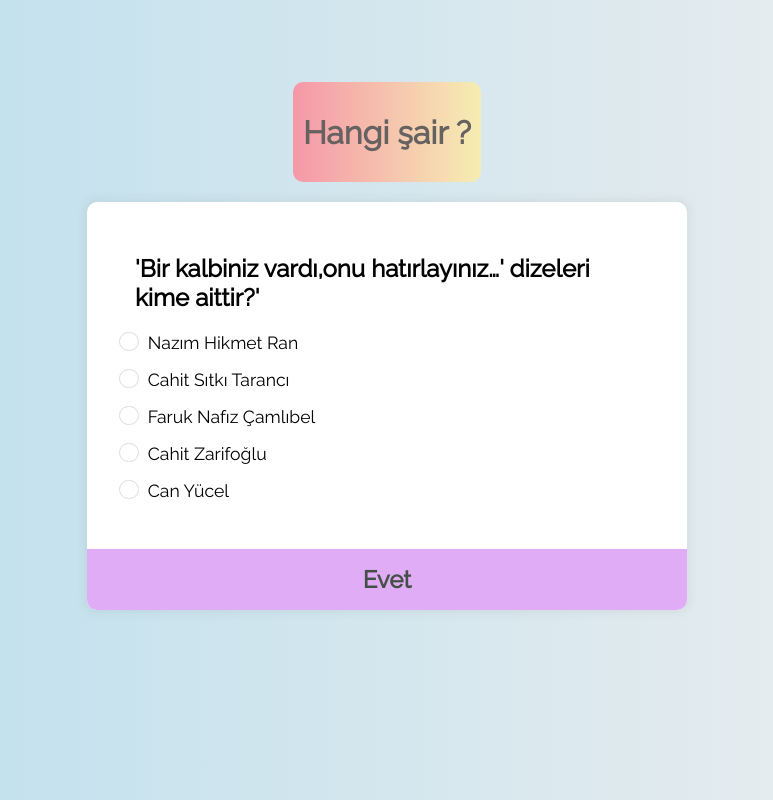
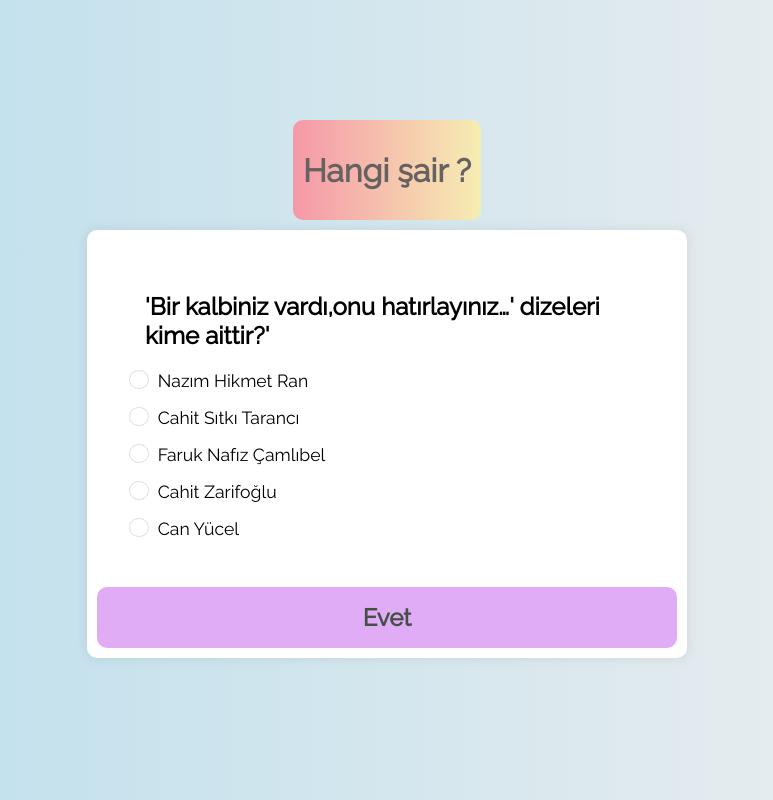
Before and after one commit to sevimaydin/javaS-Quiz, a plain HTML site: page index.html in a window 1280 px wide. Shown: the whole page, without its empty margins (253-1026 px from the left). Drawn offline with Linux system fonts and the light colour scheme.

Commit message:
css  düzenlendi

```diff
--- a/style.css
+++ b/style.css
@@ -24,17 +24,19 @@ body{
     color: rgb(103, 98, 98);
     background: linear-gradient(90deg, #f598a8, #f6edb2);
     border-radius: 10px ;
-    margin-top: 20px;
+    margin-top: 10px;
     padding: 10px;
 }
 .quiz-container {
     background-color: #fff;
     border-radius: 10px;
     box-shadow: 0 0 10px 2px rgba(100, 100, 100, 0.1);
-    width: 600px;
-    margin-top: 20px;
+    width: 100%;
+    max-width: 600px;
+    margin-top: 10px;
+    padding: 10px;
     display: inline-block;
-    margin-bottom: 8rem;
+    margin-bottom: 2rem;
 
 }
 
@@ -48,6 +50,7 @@ h2 {
 ul {
     list-style-type: none;
     padding: 0;
+    margin: 0;
 }
 
 ul li {
@@ -65,7 +68,7 @@ ul li label {
     font-family: inherit;
     font-weight: bold;
     font-size: 1.5rem;
-    border-radius: 0 0 10px 10px;
+    border-radius: 10px 10px 10px 10px;
     display: block;
     width: 100%;
     padding: 1rem;
@@ -126,11 +129,3 @@ display:none;
     opacity: 1;
 
 }
-
-@media screen and (max-width: 600px) {
-    body {
-        background: linear-gradient(90deg, #b9deed, #efefef);
-
-      font-size: 16px;
-    }
-  }
```
